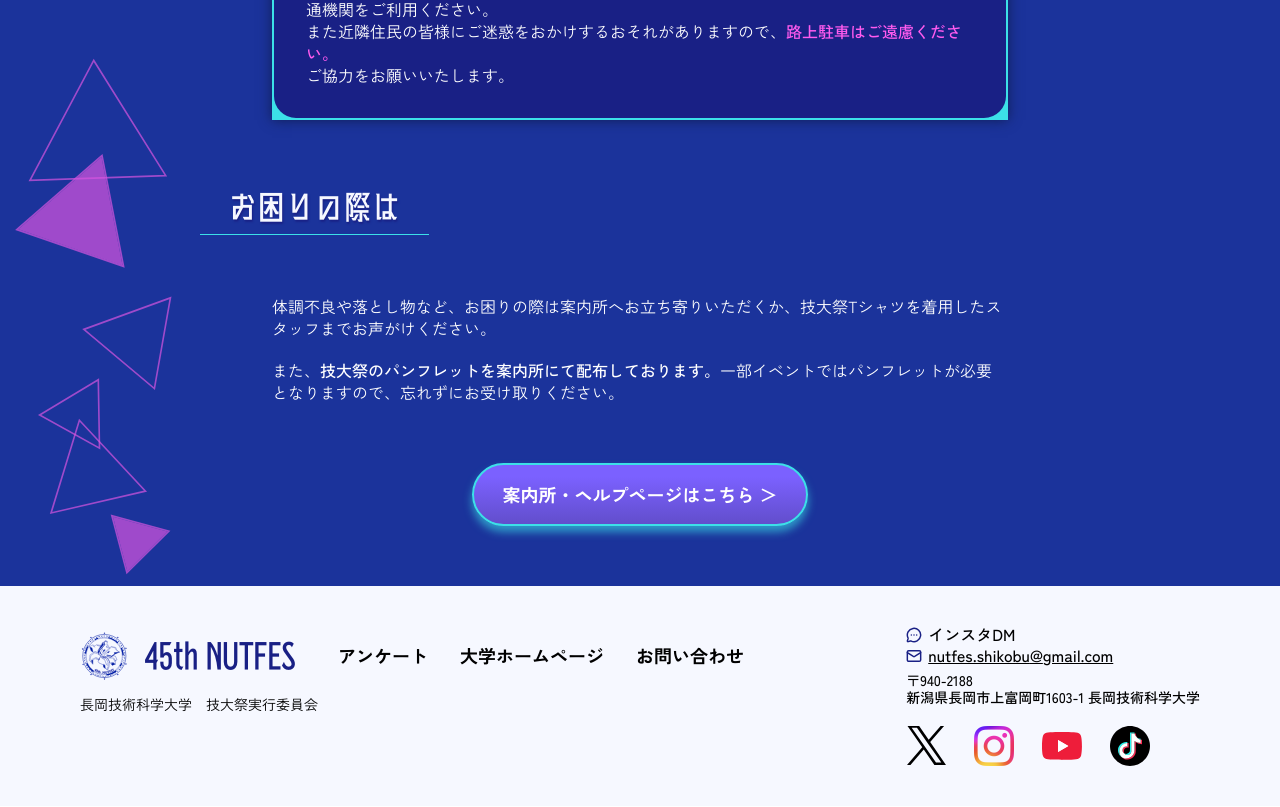
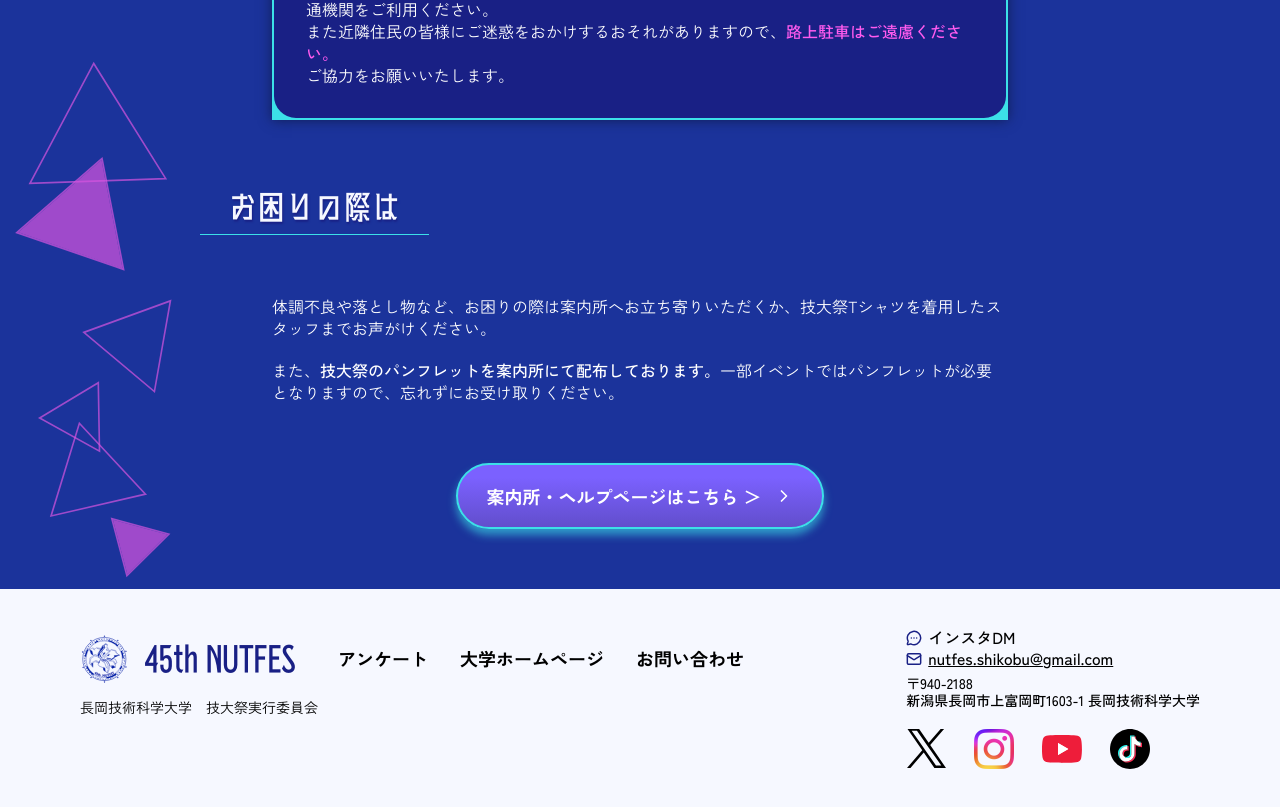
Before and after one commit to NUTFes/45th-homepage, a Next.js app: page /attention in a window 1280 px wide. Shown: the part 749-1556 px from the top of the page. Built offline with nearby package versions, Linux system fonts and the light colour scheme; no server answers; what tailwindcss-react-aria-components would draw is missing.

Commit message:
[fix]ボタンに>を追加,細かい部分を修正

```diff
--- a/src/components/ui/ButtonMain.tsx
+++ b/src/components/ui/ButtonMain.tsx
@@ -1,19 +1,24 @@
 import Link from "next/link";
+import { ChevronRight } from 'lucide-react';
 
 type ButtonMainProps = {
   href: string;
   title: string;
+  allow?:boolean;
 };
 
 export default function ButtonMain(props: ButtonMainProps) {
-  const { href, title } = props;
+  const { href, title, allow = true } = props;
 
   return (
     <Link
       href={href}
-      className="button-gradient rounded-full border-2 border-main px-l py-s text-button text-white shadow-[0px_6px_8px_rgba(60,224,232,0.6)] transition-all duration-200 hover:-translate-y-1 hover:shadow-[0px_6px_8px_rgba(60,224,232,1.0)] md:text-Pbutton"
+      className="min-h-16.5 flex justify-center items-center gap-x-xs button-gradient rounded-full border-2 border-main px-l py-s text-button text-white shadow-[0px_6px_8px_rgba(60,224,232,0.6)] transition-all duration-200 hover:-translate-y-1 hover:shadow-[0px_6px_8px_rgba(60,224,232,1.0)] md:text-Pbutton"
     >
       {title}
+      {allow && <ChevronRight className="size-5" />}
+
+
     </Link>
   );
 }
```
